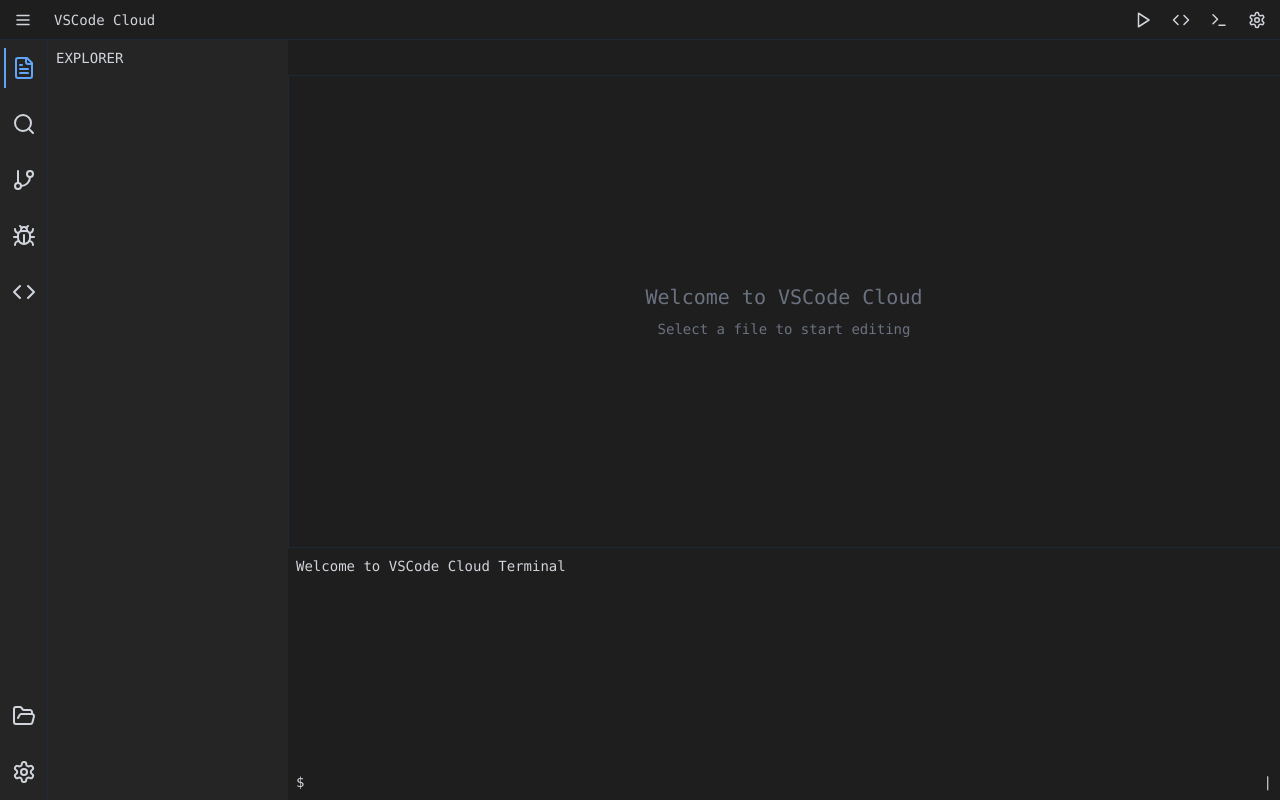
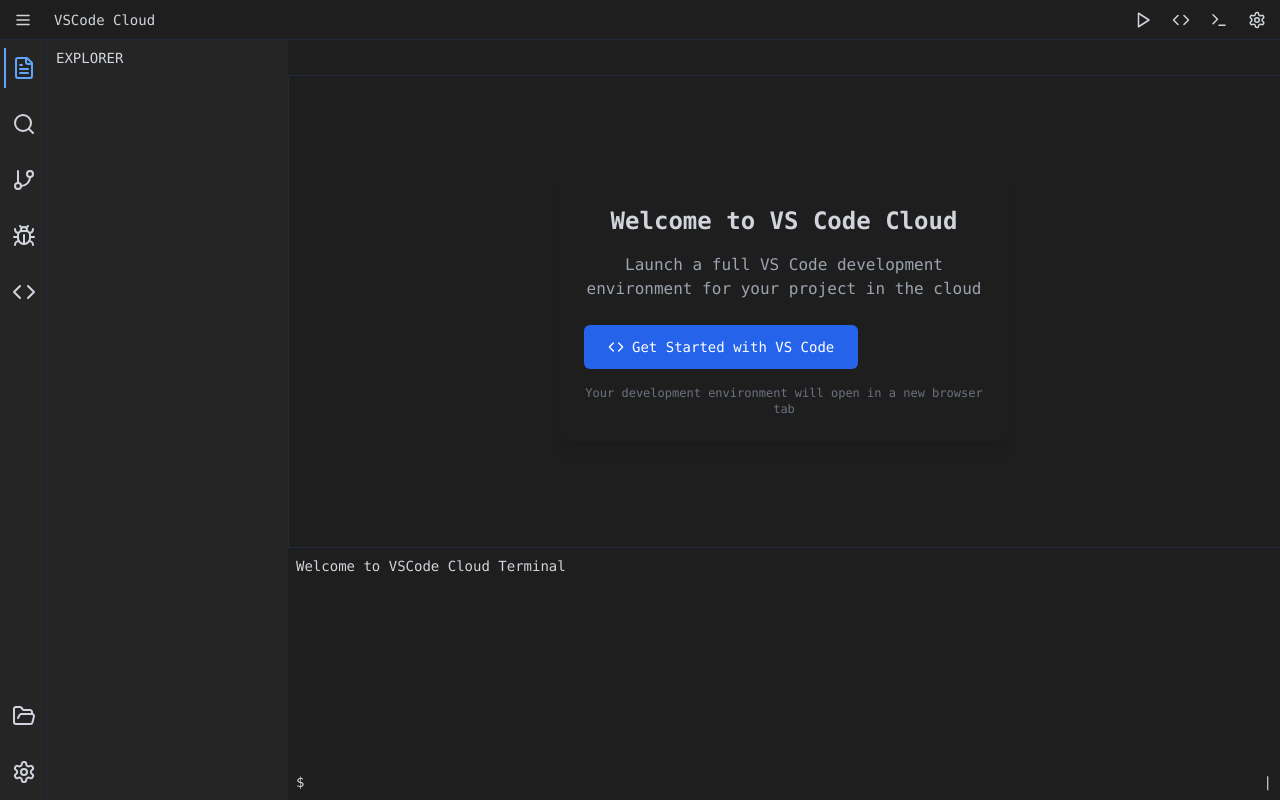
Before and after one commit to Akshai-M/web-dev-workspace, a React (Vite) app: page / in a window 1280 px wide. Built offline with nearby package versions, Linux system fonts and the light colour scheme.

Commit message:
Add Codespace integration
Integrate GitHub Codespaces functionality into the application, allowing users to open the current project in a full VS Code environment.

```diff
--- a/src/components/Sidebar.tsx
+++ b/src/components/Sidebar.tsx
@@ -1,6 +1,7 @@
 
-import { FileText, FolderOpen, Search, GitBranch, Bug, Code, Settings } from 'lucide-react';
+import { FileText, FolderOpen, Search, GitBranch, Bug, Code, Settings, ExternalLink } from 'lucide-react';
 import { cn } from '@/lib/utils';
+import { Button } from '@/components/ui/button';
 
 interface SidebarProps {
   activeView: string;
@@ -68,6 +69,17 @@ const Sidebar = ({ activeView, onViewChange, isExpanded, onOpenInCodespace }: Si
           {activeView === 'codespace' && (
             <div className="flex flex-col p-2">
               <div className="text-sm font-medium mb-4">DEVELOPMENT ENVIRONMENTS</div>
+
+              <Button
+                className="w-full mb-4 bg-blue-600 hover:bg-blue-700 text-white"
+                onClick={onOpenInCodespace}
+                variant="secondary"
+              >
+                <Code className="mr-2" size={18} />
+                Launch VS Code
+                <ExternalLink className="ml-2" size={14} />
+              </Button>
+
               <div className="bg-vscode-bg rounded p-3 mb-2 hover:bg-gray-700 cursor-pointer"
                    onClick={onOpenInCodespace}>
                 <h3 className="text-sm font-medium mb-1">GitHub Codespaces</h3>
--- a/src/components/TabBar.tsx
+++ b/src/components/TabBar.tsx
@@ -16,27 +16,40 @@ const TabBar = ({ tabs, activeTabId, onTabSelect, onTabClose }: TabBarProps) =>
 
   // Helper function to get file icon based on language
   const getFileIcon = (language?: string) => {
-    // In a real implementation, you'd have more icons for different file types
-    return <span className="text-xs mr-1.5 opacity-70">{language || 'txt'}</span>;
+    // Map of languages to their icons
+    const iconMap: Record<string, string> = {
+      'javascript': 'js',
+      'typescript': 'ts',
+      'jsx': 'jsx',
+      'tsx': 'tsx',
+      'html': 'html',
+      'css': 'css',
+      'json': 'json',
+      'markdown': 'md',
+      'python': 'py',
+    };
+
+    const icon = language ? iconMap[language] || language.substring(0, 3) : 'txt';
+    return <span className="text-xs mr-1.5 opacity-70">{icon}</span>;
   };
 
   return (
-    <div className="flex h-9 bg-vscode-bg border-b border-gray-800 overflow-x-auto">
+    <div className="flex h-9 bg-vscode-bg border-b border-gray-800 overflow-x-auto scrollbar-thin">
       {tabs.map((tab) => {
         const isActive = tab.id === activeTabId;
         return (
           <div
             key={tab.id}
             className={cn(
-              "flex items-center px-3 border-r border-gray-800 min-w-[120px] max-w-[200px] cursor-pointer",
-              isActive ? "bg-vscode-active-tab" : "bg-vscode-inactive-tab"
+              "flex items-center px-3 border-r border-gray-800 min-w-[120px] max-w-[200px] cursor-pointer transition-colors",
+              isActive ? "bg-vscode-active-tab" : "bg-vscode-inactive-tab hover:bg-gray-700"
             )}
             onClick={() => onTabSelect(tab.id)}
           >
             {getFileIcon(tab.language)}
             <span className="truncate text-sm flex-1">{tab.title}</span>
             <button
-              className="ml-2 p-1 rounded-sm hover:bg-gray-700 focus:outline-none"
+              className="ml-2 p-1 rounded-sm opacity-60 hover:opacity-100 hover:bg-gray-700 focus:outline-none"
               onClick={(e) => {
                 e.stopPropagation();
                 onTabClose(tab.id);
--- a/src/pages/Index.tsx
+++ b/src/pages/Index.tsx
@@ -9,6 +9,8 @@ import TabBar from '@/components/TabBar';
 import sampleFiles, { FileItem } from '@/data/sampleFiles';
 import { cn } from '@/lib/utils';
 import { toast } from '@/hooks/use-toast';
+import { Button } from '@/components/ui/button';
+import { Code } from 'lucide-react';
 
 const Index = () => {
   const [sidebarView, setSidebarView] = useState('explorer');
@@ -18,6 +20,7 @@ const Index = () => {
   const [openTabs, setOpenTabs] = useState<FileItem[]>([]);
   const [activeTabId, setActiveTabId] = useState<string | null>(null);
   const [fileContents, setFileContents] = useState<Record<string, string>>({});
+  const [showWelcomeScreen, setShowWelcomeScreen] = useState(true);
 
   // Handle file selection
   const handleFileSelect = (file: FileItem) => {
@@ -29,6 +32,7 @@ const Index = () => {
     }
 
     setActiveTabId(file.id);
+    setShowWelcomeScreen(false);
   };
 
   // Handle tab selection
@@ -36,6 +40,7 @@ const Index = () => {
     setActiveTabId(tabId);
     const file = openTabs.find(tab => tab.id === tabId) || null;
     setSelectedFile(file);
+    setShowWelcomeScreen(false);
   };
 
   // Handle tab close
@@ -51,6 +56,7 @@ const Index = () => {
       } else {
         setActiveTabId(null);
         setSelectedFile(null);
+        setShowWelcomeScreen(true);
       }
     }
   };
@@ -75,16 +81,16 @@ const Index = () => {
     setIsTerminalVisible(prev => !prev);
   };
 
-  // Handle opening in Codespace
-  const handleOpenInCodespace = () => {
-    // In a real implementation, this would trigger an API call or redirect
+  // Handle opening in VS Code CDE
+  const handleOpenInVSCodeCDE = () => {
     toast({
-      title: "Opening project in GitHub Codespaces",
-      description: "You would be redirected to a full VS Code environment.",
+      title: "Opening VS Code Cloud Development Environment",
+      description: "Launching your project in VS Code CDE...",
     });
 
-    // For demo purposes, open in a new tab
-    window.open('https://github.com/features/codespaces', '_blank');
+    // For demo purposes, we'll open in a new tab
+    // This would typically call your backend or redirect to a VS Code CDE service
+    window.open('https://vscode.dev/', '_blank');
   };
 
   return (
@@ -99,7 +105,7 @@ const Index = () => {
             activeView={sidebarView}
             onViewChange={setSidebarView}
             isExpanded={isSidebarExpanded}
-            onOpenInCodespace={handleOpenInCodespace}
+            onOpenInCodespace={handleOpenInVSCodeCDE}
           />
 
           {/* File Explorer (only shown when sidebar is expanded and explorer is active) */}
@@ -124,7 +130,7 @@ const Index = () => {
             onTabClose={handleTabClose}
           />
 
-          {/* Editor Content */}
+          {/* Editor Content or Welcome Screen */}
           <div className="flex-1 overflow-hidden">
             {selectedFile ? (
               <CodeEditor
@@ -133,9 +139,26 @@ const Index = () => {
                 onChange={handleCodeChange}
               />
             ) : (
-              <div className="h-full flex items-center justify-center flex-col text-gray-500">
-                <p className="text-xl mb-2">Welcome to VSCode Cloud</p>
-                <p className="text-sm">Select a file to start editing</p>
+              <div className="h-full flex items-center justify-center flex-col text-gray-300">
+                {showWelcomeScreen && (
+                  <div className="max-w-md text-center p-6 bg-vscode-active-tab rounded-lg shadow-lg">
+                    <h1 className="text-2xl font-bold mb-4">Welcome to VS Code Cloud</h1>
+                    <p className="mb-6 text-gray-400">Launch a full VS Code development environment for your project in the cloud</p>
+
+                    <Button
+                      onClick={handleOpenInVSCodeCDE}
+                      size="lg"
+                      className="flex items-center gap-2 bg-blue-600 hover:bg-blue-700 text-white px-6 py-3 rounded-md transition-colors"
+                    >
+                      <Code size={20} />
+                      Get Started with VS Code
+                    </Button>
+
+                    <p className="mt-4 text-xs text-gray-500">
+                      Your development environment will open in a new browser tab
+                    </p>
+                  </div>
+                )}
               </div>
             )}
           </div>
```
